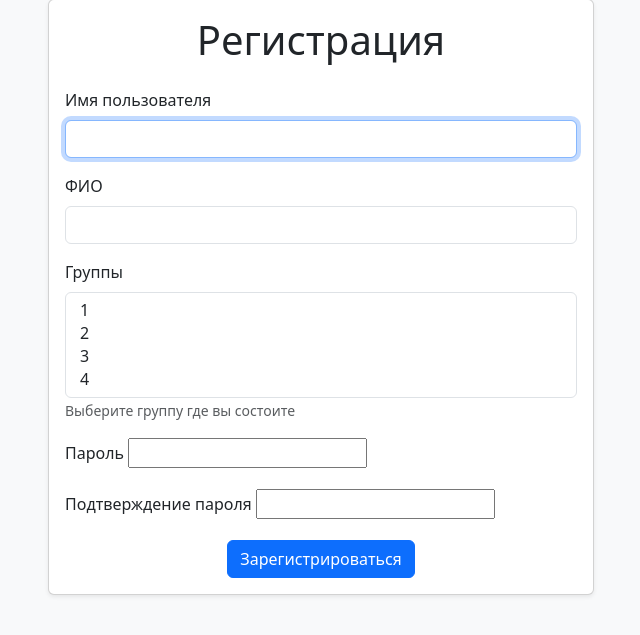
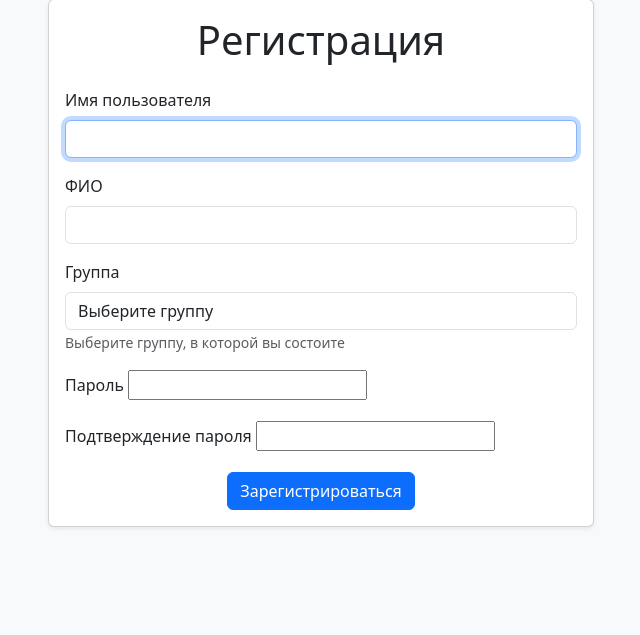
Before and after one commit to bulatkalimullin/LabWorks, a Django app: page /register/ in a window 1280 px wide. Shown: the part 81-716 px from the top of the page, without its empty margins (319-959 px from the left). Run offline with Django 5.2, Linux system fonts and the light colour scheme; data comes from the database, SQL or seed files in the repository.

Commit message:
фыва

```diff
--- a/apps/laboratory/forms.py
+++ b/apps/laboratory/forms.py
@@ -5,14 +5,13 @@ from .models import CustomUser, Submission, Course, StudentGroup, Assignment
 
 import re
 
-
-
 class CustomUserCreationForm(UserCreationForm):
-    student_groups = forms.ModelMultipleChoiceField(
+    student_groups = forms.ModelChoiceField(
         queryset=StudentGroup.objects.all(),
         required=False,
-        label='Группы',
-        widget=forms.SelectMultiple(attrs={'class': 'form-control'})
+        label='Группа',
+        widget=forms.Select(attrs={'class': 'form-control'}),
+        empty_label='Выберите группу'
     )
 
     class Meta:
@@ -21,7 +20,7 @@ class CustomUserCreationForm(UserCreationForm):
         labels = {
             'username': 'Имя пользователя',
             'full_name': 'ФИО',
-            'student_groups': 'Группы',
+            'student_groups': 'Группа',
             'password1': 'Пароль',
             'password2': 'Подтверждение пароля',
         }
@@ -36,39 +35,37 @@ class CustomUserCreationForm(UserCreationForm):
         full_name = self.cleaned_data.get('full_name')
         if not full_name:
             raise forms.ValidationError('Поле ФИО не может быть пустым.')
-
         # Split the full name into words (remove extra spaces)
         words = full_name.strip().split()
-
         # Check for at least two words
         if len(words) < 2:
             raise forms.ValidationError('ФИО должно содержать как минимум два слова.')
-
         # Check each word has at least two letters
         for word in words:
             if len(word) < 2:
                 raise forms.ValidationError('Каждое слово в ФИО должно содержать как минимум две буквы.')
-
         return full_name
 
     def clean_password1(self):
         password = self.cleaned_data.get('password1')
         if not password:
             raise forms.ValidationError('Поле пароля не может быть пустым.')
-
         # Check minimum length
         if len(password) < 8:
             raise forms.ValidationError('Пароль должен содержать как минимум 8 символов.')
-
         # Check for at least one uppercase letter
         if not re.search(r'[A-Z]', password):
             raise forms.ValidationError('Пароль должен содержать как минимум одну заглавную букву.')
-
         # Check for at least one special character
         if not re.search(r'[!@#$%^&*(),.?":{}|<>]', password):
             raise forms.ValidationError('Пароль должен содержать как минимум один специальный символ (!@#$%^&*(),.?":{}|<>).')
+        return password
 
-        return password
+    def __init__(self, *args, **kwargs):
+        super().__init__(*args, **kwargs)
+        # Make the default option disabled
+        self.fields['student_groups'].widget.attrs['data-placeholder'] = 'Выберите группу'
+        self.fields['student_groups'].empty_label = 'Выберите группу'
 
 
 
--- a/templates/laboratory/register.html
+++ b/templates/laboratory/register.html
@@ -1,4 +1,3 @@
-
 {% extends 'base.html' %}
 {% block title %}Регистрация{% endblock %}
 {% block content %}
@@ -24,12 +23,12 @@
                             {% endif %}
                         </div>
                         <div class="mb-3">
-                            <label for="{{ form.student_groups.id_for_label }}" class="form-label">Группы</label>
+                            <label for="{{ form.student_groups.id_for_label }}" class="form-label">Группа</label>
                             {{ form.student_groups }}
                             {% if form.student_groups.errors %}
                                 <div class="text-danger">{{ form.student_groups.errors }}</div>
                             {% endif %}
-                            <small class="form-text text-muted">Выберите группу где вы состоите</small>
+                            <small class="form-text text-muted">Выберите группу, в которой вы состоите</small>
                         </div>
                         <div class="mb-3">
                             <label for="{{ form.password1.id_for_label }}" class="form-label">Пароль</label>
@@ -53,4 +52,16 @@
             </div>
         </div>
     </div>
+    <script>
+        document.addEventListener('DOMContentLoaded', function() {
+            const select = document.querySelector('#{{ form.student_groups.id_for_label }}');
+            if (select) {
+                const defaultOption = select.querySelector('option[value=""]');
+                if (defaultOption) {
+                    defaultOption.disabled = true;
+                    defaultOption.text = 'Выберите группу';
+                }
+            }
+        });
+    </script>
 {% endblock %}
```
